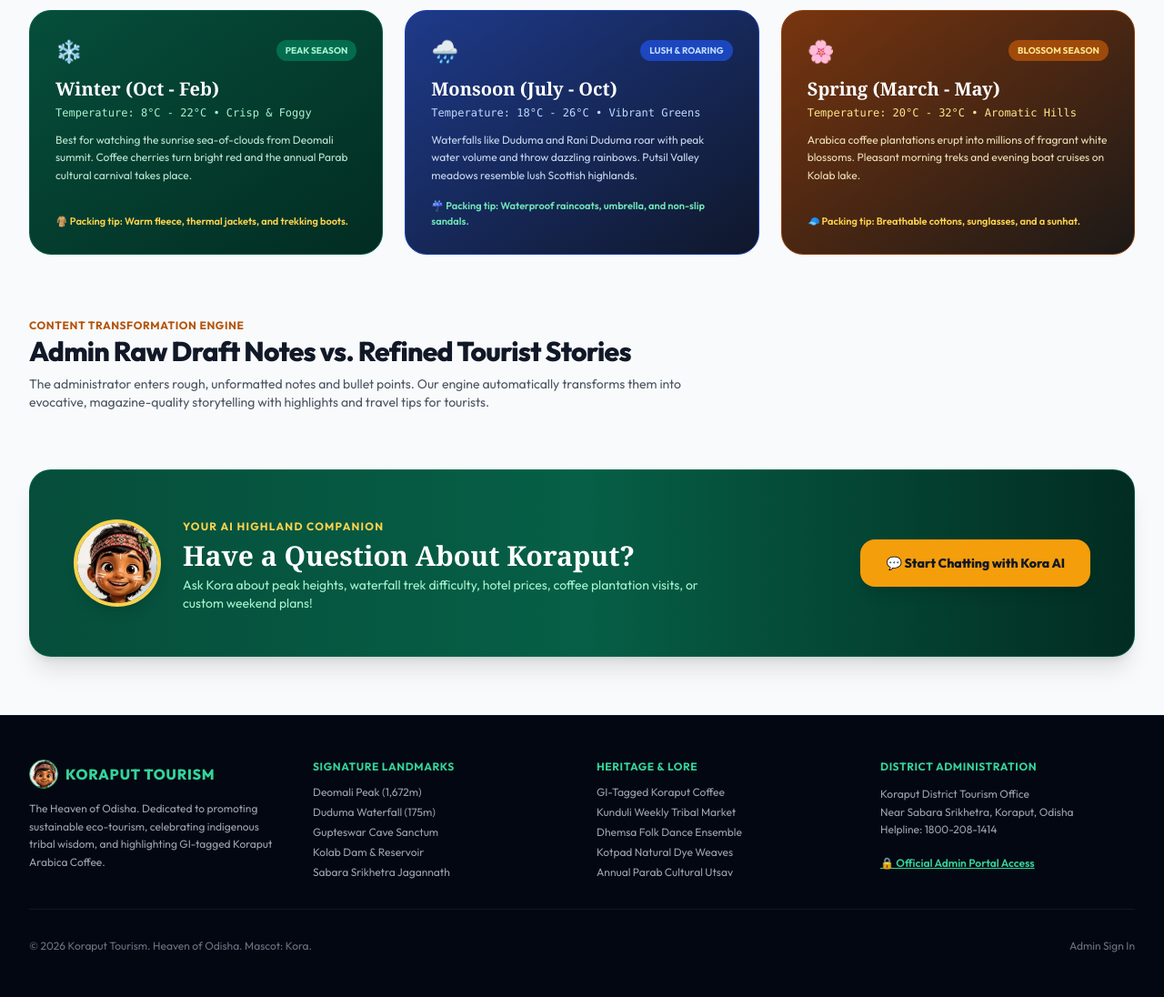
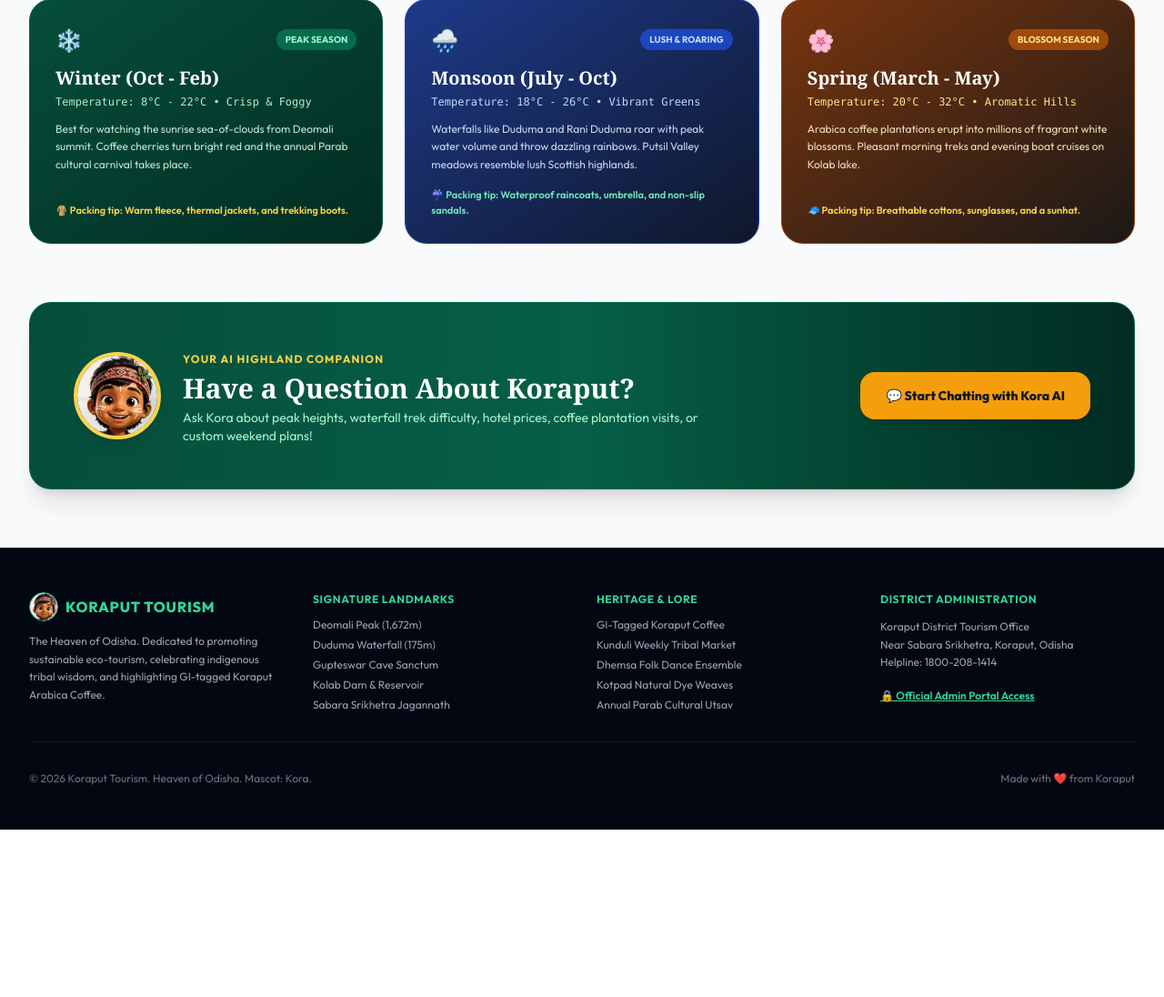
Before and after one commit to Devraaz/Koraput-Toursism-Web, a Python web app: template koraput_tourism/templates/index.html in a window 1280 px wide. Shown: the part 3404-4500 px from the top of the page at 91% size. After the commit the page ends 4316 px from the top, so only its background shows below. Run offline with Jinja, Linux system fonts and the light colour scheme; the template is opened without the code that fills it, so the values that code supplies are empty; some libraries are stand-ins or nearby versions; some web fonts are replaced.

Commit message:
Pass Modification

```diff
--- a/koraput_tourism/templates/index.html
+++ b/koraput_tourism/templates/index.html
@@ -71,7 +71,7 @@
             <span class="mr-1">🗺️</span> Itineraries
           </a>
           <a href="#seasons-section" class="px-3 py-2 rounded-lg hover:text-emerald-800 hover:bg-emerald-50 transition">When to Visit</a>
-          <a href="#compare-section" class="px-3 py-2 rounded-lg text-amber-700 hover:bg-amber-50 transition font-bold">⚡ Refine Showcase</a>
+         <!-- <a href="#compare-section" class=" px-3 py-2 rounded-lg text-amber-700 hover:bg-amber-50 transition font-bold" >⚡ Refine Showcase</a> -->
         </nav>
 
         <!-- Right Controls: Audio + Ask Kora AI + Trip Bucket -->
@@ -560,7 +560,7 @@
     <!-- ============================================================
          HOMEPAGE SECTION 8: RAW VS REFINED STORY SHOWCASE (#compare-section)
          ============================================================ -->
-    <section id="compare-section" class="max-w-7xl mx-auto px-4 sm:px-6 lg:px-8">
+    <section id="compare-section" class=" hidden max-w-7xl mx-auto px-4 sm:px-6 lg:px-8">
       <div class="max-w-3xl mb-8">
         <span class="text-xs font-bold uppercase tracking-wider text-amber-700">Content Transformation Engine</span>
         <h2 class="text-3xl font-extrabold text-gray-900 tracking-tight">Admin Raw Draft Notes vs. Refined Tourist Stories</h2>
@@ -732,7 +732,7 @@
       </div>
       <div class="pt-8 border-t border-gray-900 text-center text-xs text-gray-500 flex flex-col sm:flex-row items-center justify-between gap-2">
         <span>© 2026 Koraput Tourism. Heaven of Odisha. Mascot: Kora.</span>
-        <a href="/admin/login" class="text-gray-500 hover:text-gray-400">Admin Sign In</a>
+        <a href="https://webokraft.in" class="text-gray-500 hover:text-gray-400">Made with ❤️ from Koraput</a>
       </div>
     </div>
   </footer>
```
Also changed, not shown: koraput_tourism/templates/admin_login.html (+5 -4 lines).
